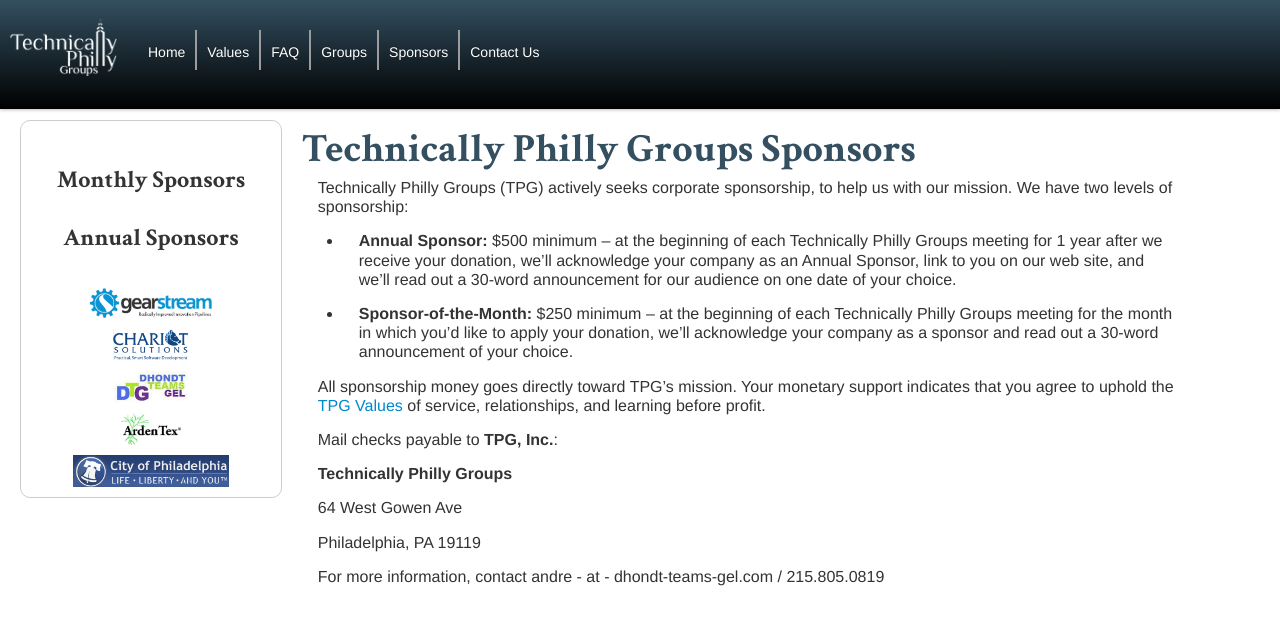
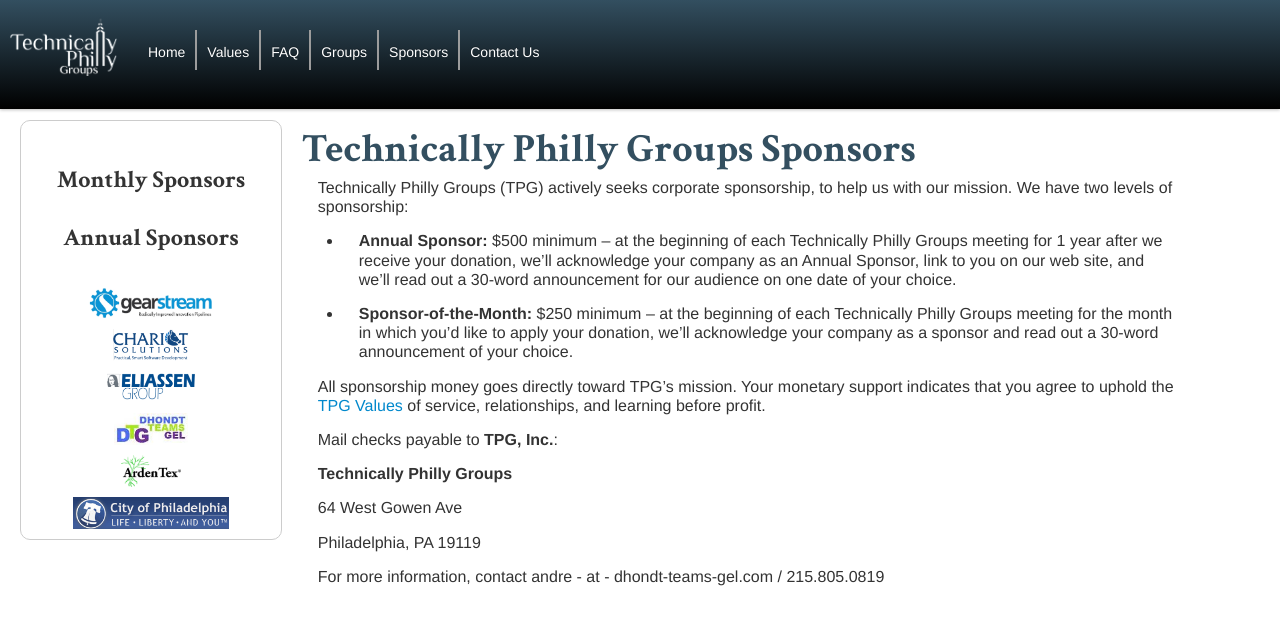
Before and after one commit to TechnicallyPhillyGroups/technicallyphillygroups.github.com, a Jekyll site: the page built from sponsors.md, in a window 1280 px wide. Shown: the top 625 px of the page. Built offline with Jekyll 4.4.1, drawn with Linux system fonts in a browser that asks for light colours; nearby versions of some CDN libraries.

Commit message:
added Eliassen as annual sponsor

```diff
--- a/_includes/sponsors_sidebar.html
+++ b/_includes/sponsors_sidebar.html
@@ -9,6 +9,7 @@
   <ul>
     <li><a target="sponsor" href="http://www.gearstream.com/"><img src="/sponsor-logos/GearStream.jpg" class="sponsor-icon" title="Gear Stream"></a></li>
     <li><a target="sponsor" href="http://www.chariotsolutions.com/"><img src="/sponsor-logos/ChariotSolutions.png" class="sponsor-icon" title="Chariot Solutions"></a></li>
+    <li><a target="sponsor" href="http://www.eliassen.com/"><img src="/sponsor-logos/EliassenGroup.jpg" class="sponsor-icon" title="Eliassen Group"></a></li>
     <li><a target="sponsor" href="http://www.dhondt-teams-gel.com/"><img src="/sponsor-logos/DTG_logo.jpg" class="sponsor-icon" title="Dhondt Teams Gel, LLC"></a></li>
     <li><a target="sponsor" href="http://www.ardentex.com"><img src="/sponsor-logos/ardentex.png" class="sponsor-icon" title="ArdenTex, Inc."></a></li>
     <li><a target="sponsor" href="http://www.phila.gov/"><img src="/sponsor-logos/Philly.png" class="sponsor-icon" title="City of Philadelphia"></a></li>
```
Also changed, not shown: sponsor-logos/EliassenGroup.jpg (added).
